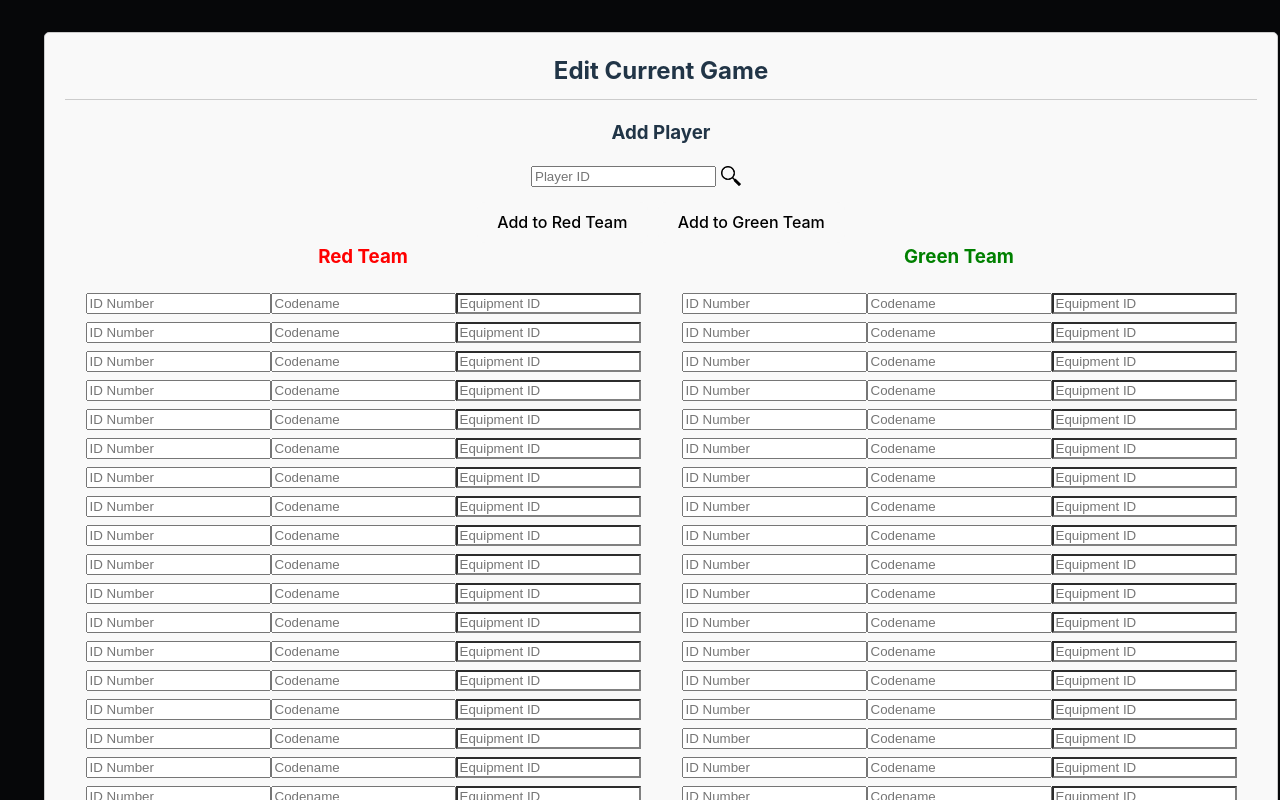
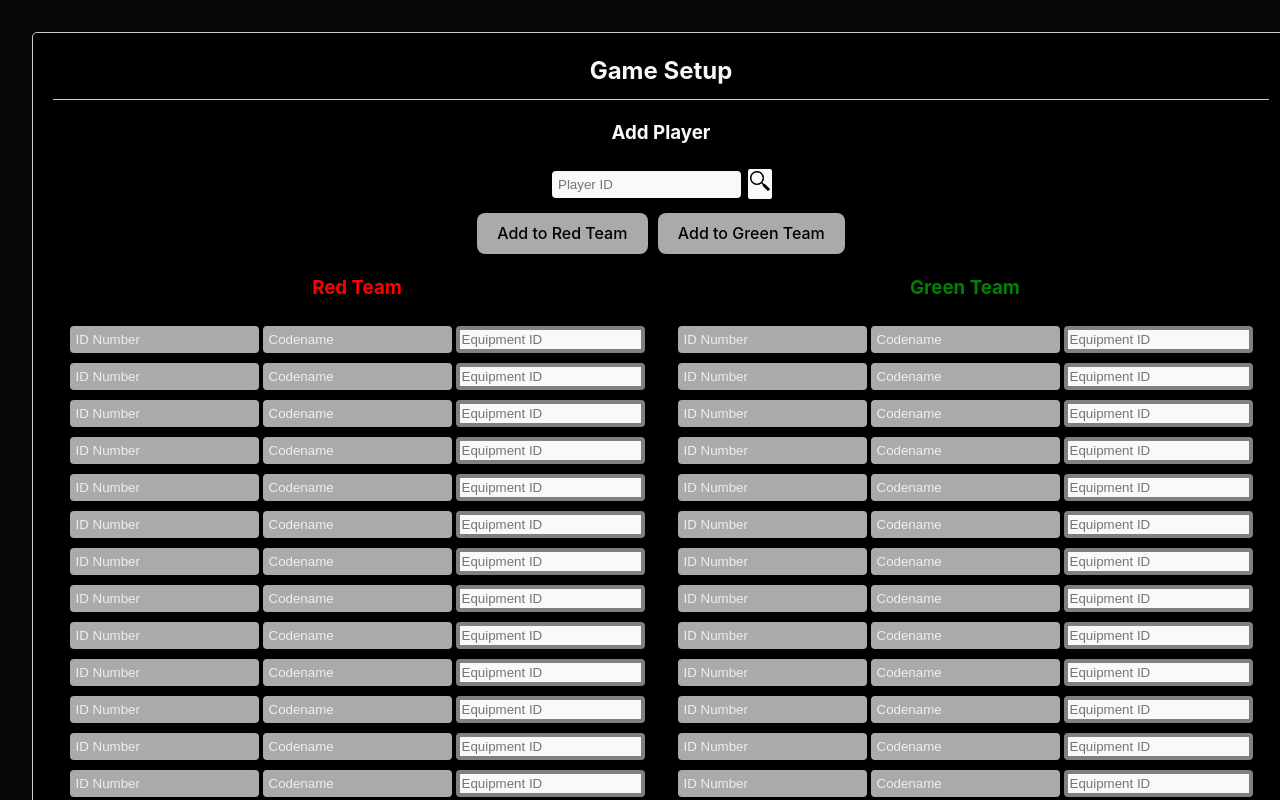
Before and after one commit to QuantumRangers-SE-Team-10/lasertech-frontend, a React (Vite) app: page /onboarding in a window 1280 px wide. Shown: the top 800 px of the page. Built offline with nearby package versions, Linux system fonts and the light colour scheme.

Commit message:
some input disabling; simple styling

```diff
--- a/pages/onboarding.jsx
+++ b/pages/onboarding.jsx
@@ -26,7 +26,7 @@ const Onboarding = () => {
   const [equipmentId, setEquipmentId] = useState("");
   const [isValid, setIsValid] = useState(true);
   const [showCodeName, setShowCodeName] = useState(false);
-  const [isAddButtonDisabled, setAddButtonDisabled] = useState(false);
+  const [isAddButtonDisabled, setAddButtonDisabled] = useState(true);
   // const [fetchedCodename, setFetchedCodename] = useState('');
 
   const handleEquipmentIdChange = (e, team, index) => {
@@ -224,7 +224,7 @@ const Onboarding = () => {
   return (
     <div className="window">
       <div className="window-header">
-        <h2>Edit Current Game</h2>
+        <h2>Game Setup</h2>
       </div>
       <div className="window-content">
         <div>
@@ -261,6 +261,10 @@ const Onboarding = () => {
                 // readOnly={showCodeName && codename !== ''}
                 onChange={(e) => setCodename(e.target.value)}
                 placeholder="Enter Codename"
+                style={{
+                  backgroundColor: isAddButtonDisabled ? "#aaa" : "#f9f9f9",
+                  borderColor: isAddButtonDisabled ? "#aaa" : "#f9f9f9",
+                }}
               />
             </div>
           )}
@@ -269,6 +273,9 @@ const Onboarding = () => {
               id="add-red-team"
               onClick={handleAddToRedTeam}
               disabled={isAddButtonDisabled}
+              style={{
+                backgroundColor: isAddButtonDisabled ? "#aaa" : "#f9f9f9",
+              }}
             >
               Add to Red Team
             </button>
@@ -276,6 +283,9 @@ const Onboarding = () => {
               id="add-green-team"
               onClick={handleAddToGreenTeam}
               disabled={isAddButtonDisabled}
+              style={{
+                backgroundColor: isAddButtonDisabled ? "#aaa" : "#f9f9f9",
+              }}
             >
               Add to Green Team
             </button>
@@ -287,20 +297,25 @@ const Onboarding = () => {
             {redTeamPlayers.map((player, index) => (
               <div key={index}>
                 <input
+                  id="playerID"
                   type="number"
                   value={player.playerID}
                   readOnly
                   //onChange={(e) => handleRedTeamChange(index, 'playerID', e.target.value)}
                   placeholder="ID Number"
+                  disabled
                 />
                 <input
+                  id="codename"
                   type="text"
                   value={player.codename}
                   readOnly
                   // onChange={(e) => handleRedTeamChange(index, 'codename', e.target.value)}
                   placeholder="Codename"
+                  disabled
                 />
                 <input
+                  id="equipmentId"
                   type="text"
                   value={player.equipmentId}
                   onChange={(e) => handleEquipmentIdChange(e, "Red", index)}
@@ -316,20 +331,25 @@ const Onboarding = () => {
             {greenTeamPlayers.map((player, index) => (
               <div key={index}>
                 <input
+                  id="playerID"
                   type="number"
                   value={player.playerID}
                   readOnly
                   //onChange={(e) => handleGreenTeamChange(index, 'playerID', e.target.value)}
                   placeholder="ID Number"
+                  disabled
                 />
                 <input
+                  id="codename"
                   type="text"
                   value={player.codename}
                   readOnly
                   //onChange={(e) => handleGreenTeamChange(index, 'codename', e.target.value)}
                   placeholder="Codename"
+                  disabled
                 />
                 <input
+                  id="equipmentId"
                   type="text"
                   value={player.equipmentId}
                   onChange={(e) => handleEquipmentIdChange(e, "Green", index)}
--- a/src/css/onboarding.css
+++ b/src/css/onboarding.css
@@ -2,8 +2,12 @@
   width: 100%;
   padding: 20px;
   border: 1px solid #ccc;
+  color: #f9f9f9;
+  /* Add dark mode version */
+  /* border: 1px solid #000; */
   border-radius: 5px;
-  background-color: #f9f9f9;
+  /* background-color: #f9f9f9; */
+  background-color: #000;
   margin-bottom: 20px;
 }
 
@@ -32,13 +36,31 @@
 }
 
 .column h3 {
-  margin-top: 0;
+  margin-top: 20px;
+}
+
+.column input[id="codename"],
+.column input[id="playerID"] {
+  background-color: #aaa;
+  border-color: #aaa;
+}
+
+.column input[id="codename"]::placeholder,
+.column input[id="playerID"]::placeholder {
+  color: #eee;
 }
 
 .hotkeys {
   display: flex;
   justify-content: center;
   gap: 10px;
+}
+
+.hotkeys button {
+  /* background-color: #000;
+  color: #fff; */
+  background-color: #f9f9f9;
+  color: #000;
 }
 
 /* Adjustments for input fields and labels */
@@ -53,22 +75,26 @@ input[type="number"] {
   justify-content: center;
   align-items: center;
   margin-bottom: 10px;
-  margin-right: 50px;
+  margin-right: 0px;
 }
 
 .player-input input[type="text"] {
-  margin-bottom: 5px;
-  margin-left: -20px;
+  margin-bottom: 10px;
+  margin-right: 25px;
 }
 
 .magnify-icon {
   cursor: pointer;
   margin-left: 5px;
+  padding: 2px;
+  background-color: #f9f9f9;
+  border-radius: 2px;
 }
 
 .magnifying-glass-icon {
   width: 20px;
   height: 20px;
+  /* color: #000; */
 }
 
 .add-button-container {
@@ -77,6 +103,20 @@ input[type="number"] {
   gap: 10px;
 }
 
+.add-button-container button {
+  color: #000;
+}
+
+input {
+  /* width: 100%; */
+  padding: 2px;
+  margin: 5px 2px;
+  border: 4px solid #f9f9f9;
+  background-color: #f9f9f9;
+  border-radius: 4px;
+  color: #000;
+}
+
 label {
   margin-right: 5px;
 }
```
